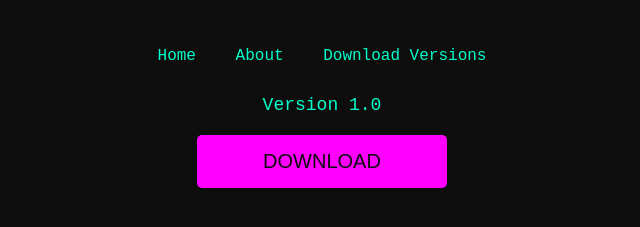
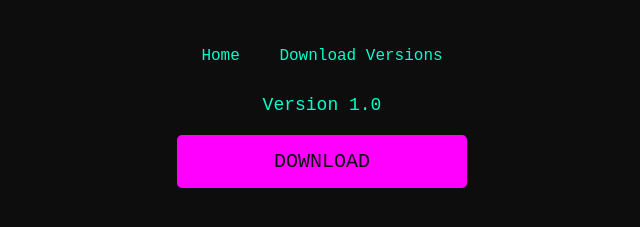
Before and after one commit to SaakethPandu/indi-arrow-the-valuble-hour, a plain HTML site: page index.html in a window 1280 px wide. Both pictures are taken after a click on the button "PLAY NOW". Shown: the part 367-594 px from the top of the page, without its empty margins (318-958 px from the left). Drawn offline with Linux system fonts and the light colour scheme.

Commit message:
Update index.html

```diff
--- a/index.html
+++ b/index.html
@@ -2,7 +2,7 @@
 <html lang="en">
 <head>
     <meta charset="UTF-8">
-    <meta http-equiv="X-UA-Compatible" content="IE=edge">
+    <meta http-equiv="X-UA-Compatible="IE=edge">
     <meta name="viewport" content="width=device-width, initial-scale=1.0">
     <title>Cyber-Themed Game Page</title>
     <style>
@@ -57,9 +57,10 @@
             display: none;
             background-color: #ff00ff;
             color: #0d0d0d;
+            text-decoration: none;
         }
         .download-button.visible {
-            display: block;
+            display: inline-block;
             animation: fadeIn 1s ease-in-out;
         }
         .version-number {
@@ -88,7 +89,7 @@
     <script>
         function showDownloadButton() {
             const playButton = document.querySelector('.play-button');
-            const downloadButton = document.getElementById('downloadButton');
+            const downloadButton = document.querySelector('.download-button');
             const versionNumber = document.querySelector('.version-number');
 
             playButton.style.display = 'none'; // Hide the play button
@@ -103,11 +104,10 @@
     </header>
     <nav>
         <a href="#home">Home</a>
-        <a href="#about">About</a>
         <a href="#downloads">Download Versions</a>
     </nav>
     <button class="play-button" onclick="showDownloadButton()">Play Now</button>
     <div class="version-number">Version 1.0</div>
-    <button id="downloadButton" class="download-button" onclick="window.location.href='download-link.zip'">Download</button>
+    <a href="Valuable Hour (Multiplayer platformer arrow fight)-1_0_0-windows.exe" download class="download-button">Download</a>
 </body>
 </html>
```
